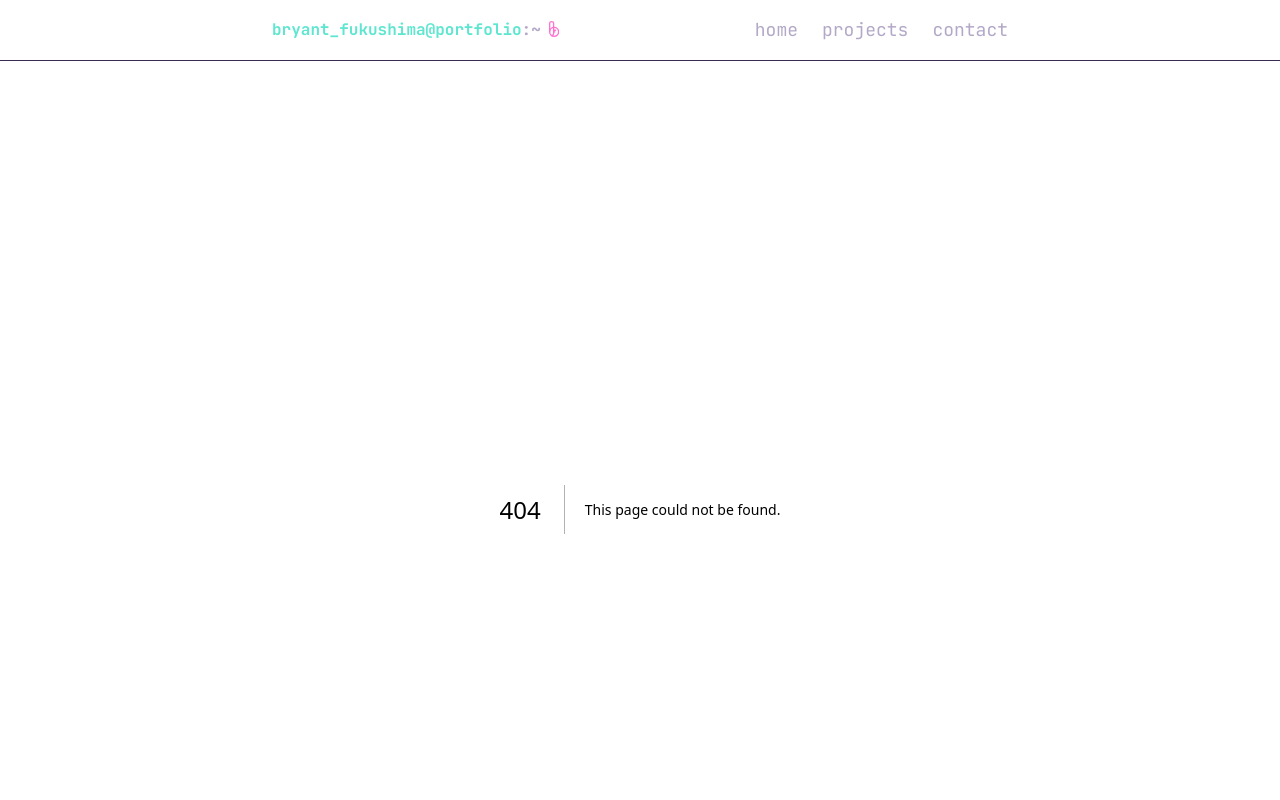
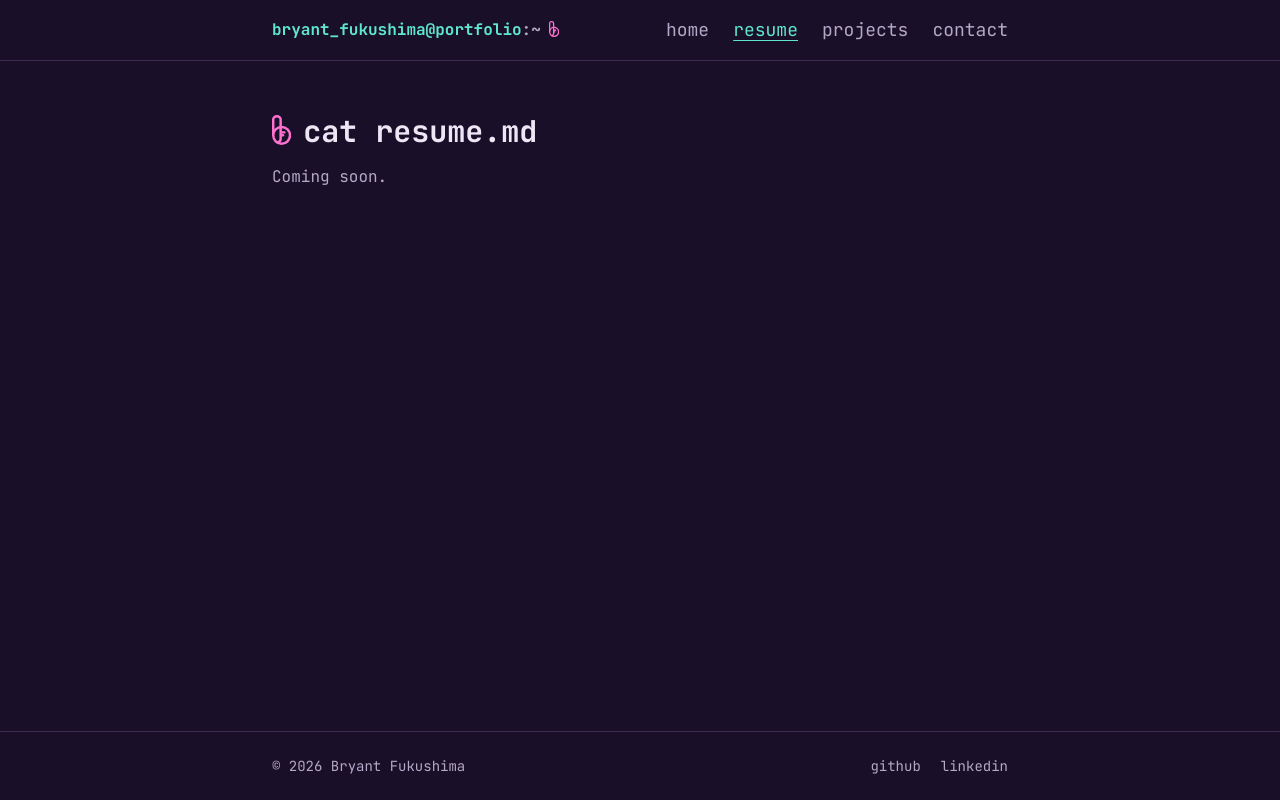
Before and after one commit to BryantFukushima/portfolio, a Next.js app: page /resume in a window 1280 px wide. Before the commit this address had no page. Shown: the top 800 px of the page. Built offline with nearby package versions, Linux system fonts and the light colour scheme.

Commit message:
add resume page to nav, update roadmap
Co-Authored-By: Claude Opus 5.5 <noreply@anthropic.com>

```diff
--- /dev/null
+++ b/src/app/resume/page.tsx
@@ -0,0 +1,18 @@
+import type { Metadata } from "next";
+import { PromptHeading } from "@/components/prompt-heading";
+import { site } from "@/content/site";
+
+export const metadata: Metadata = {
+  title: "Resume",
+};
+
+export default function ResumePage() {
+  const { command, placeholder } = site.pages.resume;
+
+  return (
+    <section>
+      <PromptHeading command={command} />
+      <p className="mt-4 text-muted">{placeholder}</p>
+    </section>
+  );
+}
--- a/src/content/site.ts
+++ b/src/content/site.ts
@@ -17,6 +17,7 @@ export type Site = {
   socials: readonly SiteLink[];
   pages: {
     home: PageIntro;
+    resume: PageIntro;
     projects: PageIntro;
     contact: PageIntro;
   };
@@ -29,6 +30,7 @@ export const site: Site = {
   copyrightYear: 2026,
   nav: [
     { label: "home", href: "/" },
+    { label: "resume", href: "/resume" },
     { label: "projects", href: "/projects" },
     { label: "contact", href: "/contact" },
   ],
@@ -38,6 +40,7 @@ export const site: Site = {
   ],
   pages: {
     home: { command: "whoami", placeholder: "Coming soon." },
+    resume: { command: "cat resume.md", placeholder: "Coming soon." },
     projects: { command: "ls projects", placeholder: "Coming soon." },
     contact: { command: "cat contact.txt", placeholder: "Coming soon." },
   },
```
Also changed, not shown: 1 other file (tests, documents, lock files or other folders).
